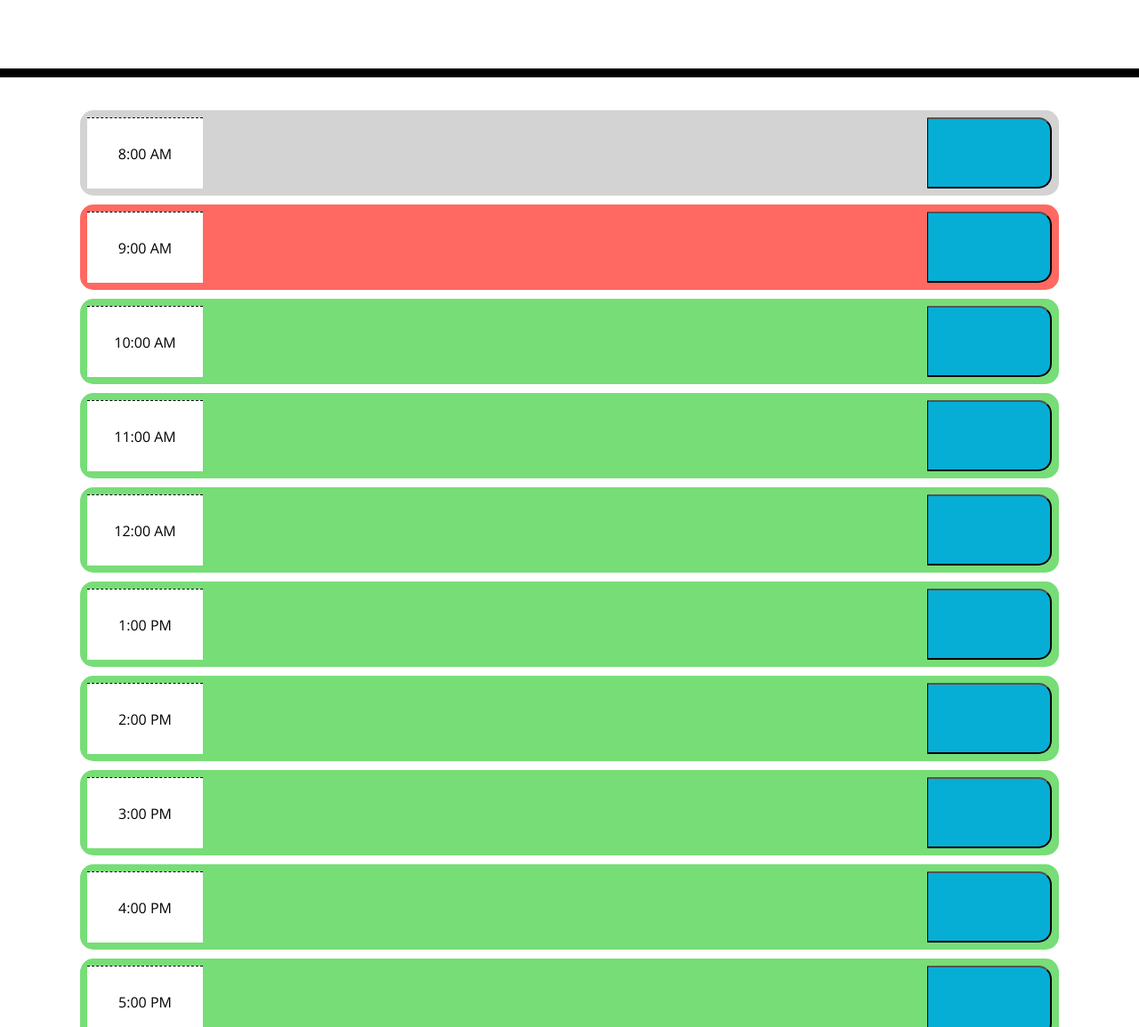
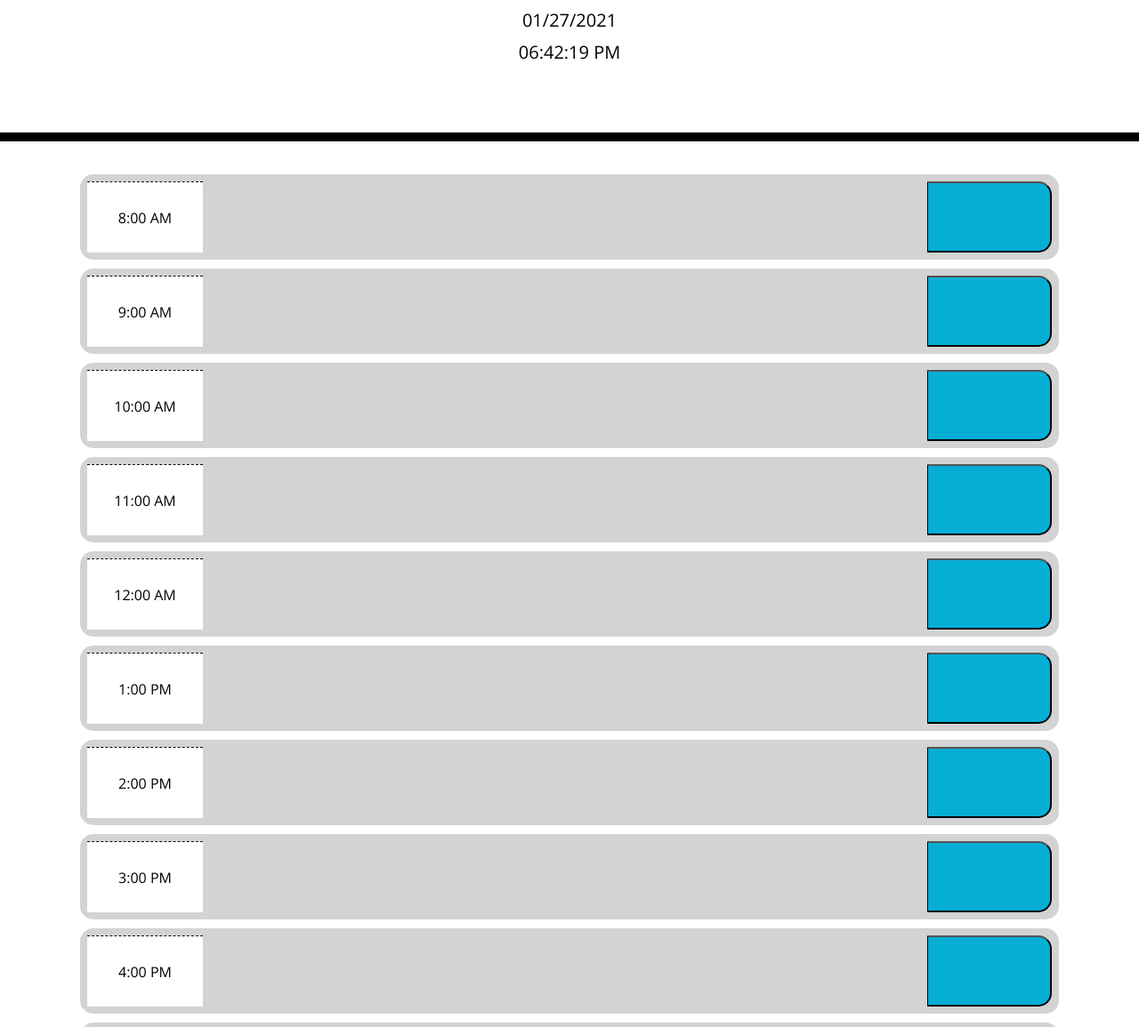
Before and after one commit to geotecdev/jQuery-Day-Planner-App, a plain HTML site: page index.html in a window 1280 px wide. Shown: the part 181-1336 px from the top of the page at 89% size. Drawn offline with nearby package versions, Linux system fonts and the light colour scheme.

Commit message:
add live header updates for date and time

```diff
--- a/index.html
+++ b/index.html
@@ -29,96 +29,97 @@
       <h1 class="display-3">Work Day Scheduler</h1>
       <p class="lead">A simple calendar app for scheduling your work day</p>
       <p id="currentDay" class="lead"></p>
+      <p id="currentTime" class="lead"></p>
     </header>
     <div class="container">
 
         <div class="d-flex flex-column mb-3">
 
-            <div class="p-2 flex-row time-block past">
+            <div value="8" class="p-2 flex-row time-block past">
                 <div class="hour leftEl">8:00 AM</div>
                 <textarea class="centerEl"></textarea>
                 <button class="saveBtn rightEl">
                 </button>
             </div>
 
-            <div class="p-2 time-block present ">
+            <div value="9" class="p-2 time-block past ">
                 <div class="hour leftEl">9:00 AM</div>
                 <textarea class="centerEl"></textarea>
                 <button class="saveBtn rightEl">
                 </button>
             </div>
 
-            <div class="p-2 time-block future ">
+            <div value="10" class="p-2 time-block past">
                 <div class="hour leftEl">10:00 AM</div>
                 <textarea class="centerEl"></textarea>
                 <button class="saveBtn rightEl">
                 </button>
             </div>
 
-            <div class="p-2 time-block future ">
+            <div value="11" class="p-2 time-block past">
                 <div class="hour leftEl">11:00 AM</div>
                 <textarea class="centerEl"></textarea>
                 <button class="saveBtn rightEl">
                 </button>
             </div>
 
-            <div class="p-2 time-block future ">
+            <div value="12" class="p-2 time-block past">
                 <div class="hour leftEl">12:00 AM</div>
                 <textarea class="centerEl"></textarea>
                 <button class="saveBtn rightEl">
                 </button>
             </div>
 
-            <div class="p-2 time-block future ">
+            <div value="13" class="p-2 time-block past">
                 <div class="hour leftEl">1:00 PM</div>
                 <textarea class="centerEl"></textarea>
                 <button class="saveBtn rightEl">
                 </button>
             </div>
 
-            <div class="p-2 time-block future ">
+            <div value="14" class="p-2 time-block past">
                 <div class="hour leftEl">2:00 PM</div>
                 <textarea class="centerEl"></textarea>
                 <button class="saveBtn rightEl">
                 </button>
             </div>
 
-            <div class="p-2 time-block future ">
+            <div value="15" class="p-2 time-block past">
                 <div class="hour leftEl">3:00 PM</div>
                 <textarea class="centerEl"></textarea>
                 <button class="saveBtn rightEl">
                 </button>
             </div>
 
-            <div class="p-2 time-block future ">
+            <div value="16" class="p-2 time-block past">
                 <div class="hour leftEl">4:00 PM</div>
                 <textarea class="centerEl"></textarea>
                 <button class="saveBtn rightEl">
                 </button>
             </div>
 
-            <div class="p-2 time-block future ">
+            <div value="17" class="p-2 time-block past">
                 <div class="hour leftEl">5:00 PM</div>
                 <textarea class="centerEl"></textarea>
                 <button class="saveBtn rightEl">
                 </button>
             </div>
 
-            <div class="p-2 time-block future ">
+            <div value="18" class="p-2 time-block past">
                 <div class="hour leftEl">6:00 PM</div>
                 <textarea class="centerEl"></textarea>
                 <button class="saveBtn rightEl">
                 </button>
             </div>
 
-            <div class="p-2 time-block future ">
+            <div value="19" class="p-2 time-block past">
                 <div class="hour leftEl">7:00 PM</div>
                 <textarea class="centerEl"></textarea>
                 <button class="saveBtn rightEl">
                 </button>
             </div>
 
-            <div class="p-2 time-block future ">
+            <div value="20" class="p-2 time-block past">
                 <div class="hour leftEl">8:00 PM</div>
                 <textarea class="centerEl"></textarea>
                 <button class="saveBtn rightEl">
--- a/scripts/script.js
+++ b/scripts/script.js
@@ -24,16 +24,15 @@ let timerCount = 0;
 let startTime;
 let currentTime;
 let activeHour;
-let topDivPercent = 0.0;
-let btmDivPercent = 0.0;
-let needlePositions = [0, 5, 10, 15, 20, 25, 30, 35, 40, 45, 50, 55, 60];
-let tdPercents = [0, 8.3, 16.6, 24.9, 33.2, 41.5, 49.8, 58.1, 66.4, 74.7, 83, 91.3, 100];
-var bdPercents = [10, 91.7, 83.4, 75.1, 66.8, 58.5, 50.2, 41.9, 33.6, 25.3, 17, 8.5, 0];
+let currentDayEl;
+let currentTimeEl;
 
 window.onload = function() {
 
     startTime = moment();
     currentTime = moment();
+    currentDayEl = document.querySelector("#currentDay");
+    currentTimeEl = document.querySelector("#currentTime");
     startPlannerTime();
 }
 
@@ -43,7 +42,8 @@ function startPlannerTime() {
         currentTime.add(1, "seconds");
 
         //update live timer in header
-
+        currentDayEl.textContent = currentTime.format("MM/DD/YYYY");
+        currentTimeEl.textContent = currentTime.format("hh:mm:ss A");
 
         //if currentTime is hr:00:00, updateHour
         if (currentTime.get("minutes") === 2 && currentTime.get("seconds") === 0) {
```
